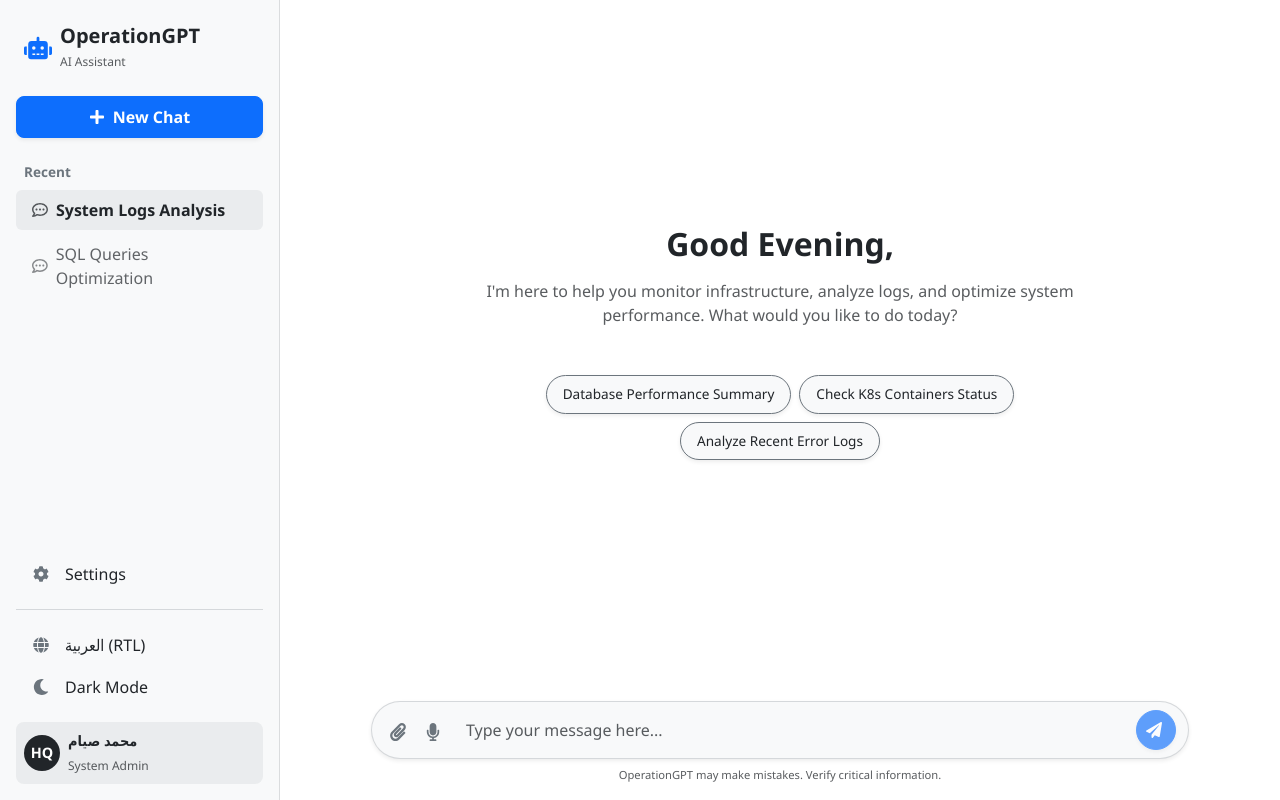
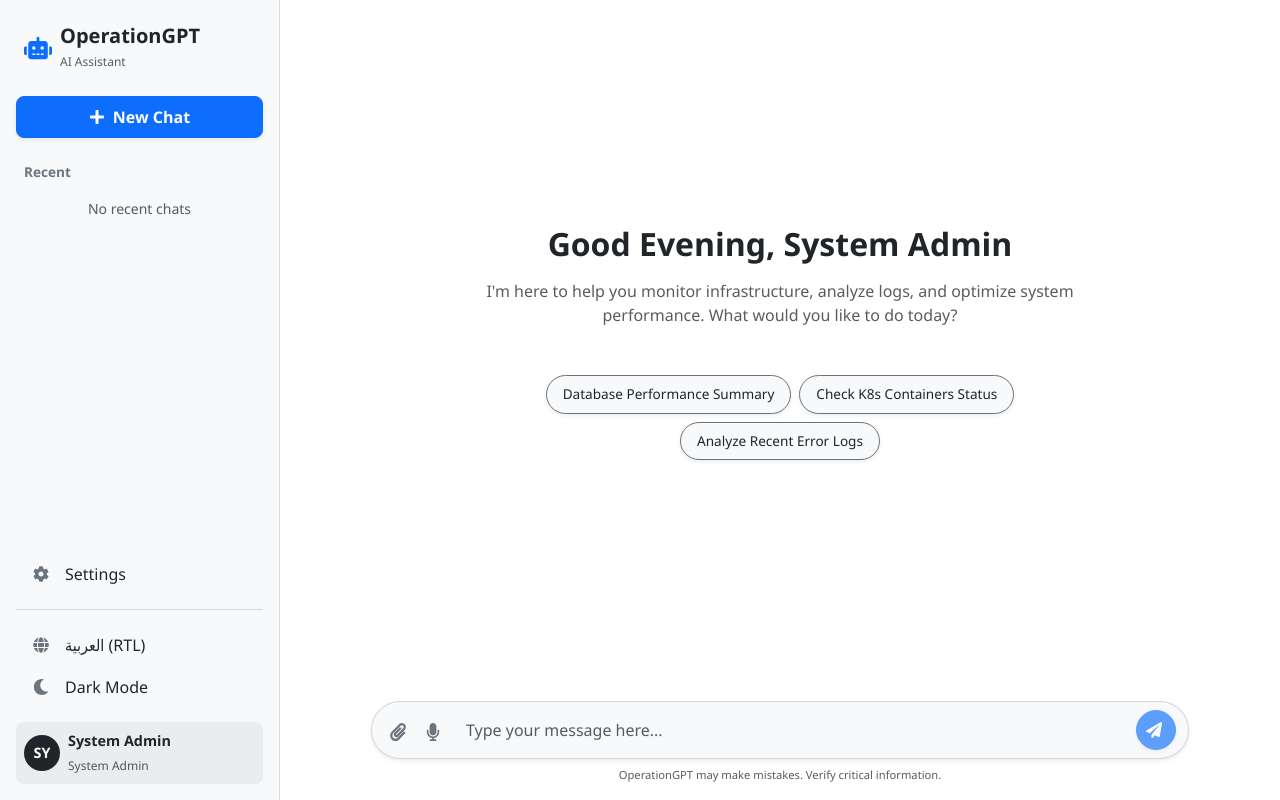
Before and after one commit to Ibrahimhassouna2022/OperationGpt, a React (Vite) app: page / in a window 1280 px wide. Built offline with nearby package versions, Linux system fonts and the light colour scheme.

Commit message:
feat: finalize UI state management, dynamic username, and english comments

```diff
--- a/src/App.jsx
+++ b/src/App.jsx
@@ -13,6 +13,22 @@ function App() {
   const [isDarkMode, setIsDarkMode] = useState(false);
   const [language, setLanguage] = useState("en");
   const [showSidebar, setShowSidebar] = useState(false);
+
+  // State management for chat sessions (Lifting State Up)
+  const [messages, setMessages] = useState([]);
+  const [chatHistory, setChatHistory] = useState([]);
+
+  // Triggers new chat session by saving current messages to history and clearing the chat window
+  const handleNewChat = () => {
+    if (messages.length > 0) {
+      const chatTitle = messages[0].text.substring(0, 20) + "...";
+      setChatHistory((prev) => [
+        { id: Date.now(), title: chatTitle, data: messages },
+        ...prev,
+      ]);
+      setMessages([]);
+    }
+  };
 
   // Determines layout direction (RTL/LTR) applied across the entire DOM
   const direction = language === "ar" ? "rtl" : "ltr";
@@ -49,6 +65,8 @@ function App() {
             toggleTheme={toggleTheme}
             language={language}
             toggleLanguage={toggleLanguage}
+            onNewChat={handleNewChat}
+            chatHistory={chatHistory}
           />
         </div>
 
@@ -67,13 +85,20 @@ function App() {
               toggleLanguage={toggleLanguage}
               isMobile={true}
               closeSidebar={handleSidebarClose}
+              onNewChat={handleNewChat}
+              chatHistory={chatHistory}
             />
           </Offcanvas.Body>
         </Offcanvas>
 
         {/* Main content area: hosts ChatWindow and serves as primary integration point with backend interactions */}
         <div className="flex-grow-1 d-flex flex-column h-100">
-          <ChatWindow language={language} toggleSidebar={handleSidebarShow} />
+          <ChatWindow
+            language={language}
+            toggleSidebar={handleSidebarShow}
+            messages={messages}
+            setMessages={setMessages}
+          />
         </div>
       </Container>
     </div>
--- a/src/components/Chat/ChatWindow.jsx
+++ b/src/components/Chat/ChatWindow.jsx
@@ -11,21 +11,29 @@ import {
 
 import "../../assets/css/chat.css";
 
-const ChatWindow = ({ language, toggleSidebar }) => {
-  // Manages input state, chat history, and loading state to control request lifecycle and prevent duplicate API calls
+// Receives messages and setMessages props from the parent App component
+const ChatWindow = ({
+  language = "en",
+  toggleSidebar,
+  messages,
+  setMessages,
+}) => {
   const [input, setInput] = useState("");
-  const [messages, setMessages] = useState([]);
   const [isLoading, setIsLoading] = useState(false);
 
-  // Reference to the last message element to ensure auto-scroll when new messages arrive from backend
+  // Extracts the username injected by the Laravel Blade environment
+  const userName = window.AppUser ? window.AppUser.name : "System Admin";
+
   const messagesEndRef = useRef(null);
   const scrollToBottom = () =>
     messagesEndRef.current?.scrollIntoView({ behavior: "smooth" });
   useEffect(() => scrollToBottom(), [messages]);
 
-  // Lightweight UI-level localization without affecting backend payload or API communication
   const t = {
-    greeting: language === "ar" ? "مساء الخير،" : "Good Evening,",
+    greeting:
+      language === "ar"
+        ? `مساء الخير، ${userName}`
+        : `Good Evening, ${userName}`,
     subtitle:
       language === "ar"
         ? "أنا هنا لمساعدتك في مراقبة البنية التحتية، وتحليل السجلات، وتحسين أداء النظام. ماذا تريد أن تفعل اليوم؟"
@@ -53,31 +61,23 @@ const ChatWindow = ({ language, toggleSidebar }) => {
   const handleSend = async (text = input) => {
     if (!text.trim() || isLoading) return;
 
-    // Optimistic UI update to immediately reflect user message before backend processing completes
     setMessages((prev) => [...prev, { id: Date.now(), role: "user", text }]);
     setInput("");
     setIsLoading(true);
 
     try {
-      // Sends payload to API service layer which handles communication with backend (expects JSON response)
       const response = await sendCommandToAI(text, "user");
 
-      /*
-       Normalizes backend response to support multiple response contracts
-       (reply / message) and reduce tight coupling with API structure
-      */
       const botReply =
         response.reply ||
         response.message ||
         (language === "ar" ? "تمت العملية بنجاح" : "Operation successful");
 
-      // Appends backend response to chat history while preserving chronological UI flow
       setMessages((prev) => [
         ...prev,
         { id: Date.now(), role: "bot", text: botReply },
       ]);
     } catch (error) {
-      // Handles network/API errors gracefully without breaking UI, with fallback messaging
       const errorMsg =
         language === "ar"
           ? "عذراً، حدث خطأ في الاتصال بالخادم."
@@ -87,12 +87,10 @@ const ChatWindow = ({ language, toggleSidebar }) => {
         { id: Date.now(), role: "bot", text: error.message || errorMsg },
       ]);
     } finally {
-      // Resets loading state to allow new requests
       setIsLoading(false);
     }
   };
 
-  // Determines chat bubble styling based on message source and language direction (RTL/LTR)
   const getBubbleClass = (role) => {
     if (role === "user")
       return language === "ar" ? "bubble-user-ar" : "bubble-user-en";
@@ -101,6 +99,7 @@ const ChatWindow = ({ language, toggleSidebar }) => {
 
   return (
     <div className="d-flex flex-column h-100 position-relative bg-body">
+      {/* Header section */}
       <div className="d-flex align-items-center p-3 border-bottom d-md-none">
         <Button
           variant="link"
@@ -112,10 +111,8 @@ const ChatWindow = ({ language, toggleSidebar }) => {
         <h5 className="mb-0 fw-bold text-primary">OperationGPT</h5>
       </div>
 
-      {/* Message container: renders chat history or empty state depending on data availability */}
       <div className="flex-grow-1 overflow-auto p-3 p-md-5 d-flex flex-column chat-scroll-area">
         {messages.length === 0 ? (
-          /* Empty state UI: provides predefined prompts to guide user input and trigger backend requests */
           <div className="m-auto text-center welcome-container">
             <h2 className="fw-bold mb-3">{t.greeting}</h2>
             <p className="text-muted mb-5 fs-6">{t.subtitle}</p>
@@ -134,7 +131,6 @@ const ChatWindow = ({ language, toggleSidebar }) => {
             </div>
           </div>
         ) : (
-          /* Chat history rendering based on state-driven message array synced with backend interaction */
           <div className="w-100 mx-auto pb-4 messages-container">
             {messages.map((msg) => (
               <div
@@ -145,14 +141,12 @@ const ChatWindow = ({ language, toggleSidebar }) => {
                   <div
                     className={`mt-auto mb-auto ${language === "ar" ? "ms-2" : "me-2"}`}
                   >
-                    {/* Visual indicator for AI/system responses to distinguish from user messages */}
                     <div className="bg-primary text-white rounded-circle d-flex align-items-center justify-content-center shadow-sm bot-avatar">
                       <FaRobot size={16} />
                     </div>
                   </div>
                 )}
 
-                {/* Binds UI representation with message state to reflect role-based styling */}
                 <div
                   className={`p-3 shadow-sm chat-bubble ${getBubbleClass(msg.role)} ${
                     msg.role === "user"
@@ -174,7 +168,6 @@ const ChatWindow = ({ language, toggleSidebar }) => {
                     <FaRobot size={14} />
                   </div>
                 </div>
-                {/* Loading indicator tied to isLoading state to reflect pending backend response */}
                 <div className="p-2 rounded-4 bg-body border border-secondary border-opacity-10 shadow-sm typing-container">
                   <span
                     className="spinner-grow spinner-grow-sm text-primary mx-1"
@@ -199,7 +192,6 @@ const ChatWindow = ({ language, toggleSidebar }) => {
         )}
       </div>
 
-      {/* Input layer: primary integration point where user request is constructed and sent to backend */}
       <div className="p-3 bg-body mx-auto w-100 input-container">
         <InputGroup
           size="lg"
@@ -227,7 +219,6 @@ const ChatWindow = ({ language, toggleSidebar }) => {
             className="bg-transparent border-0 shadow-none fs-6"
           />
 
-          {/* Prevents invalid or concurrent submissions during request processing */}
           <Button
             variant="primary"
             onClick={() => handleSend()}
--- a/src/components/Layout/Sidebar.jsx
+++ b/src/components/Layout/Sidebar.jsx
@@ -12,7 +12,18 @@ import {
 
 import "../../assets/css/sidebar.css";
 
-const Sidebar = ({ isDarkMode, toggleTheme, language, toggleLanguage }) => {
+// Receives onNewChat and chatHistory props from the App component
+const Sidebar = ({
+  isDarkMode,
+  toggleTheme,
+  language,
+  toggleLanguage,
+  onNewChat,
+  chatHistory,
+}) => {
+  // Extracts the username from the Laravel Blade environment
+  const userName = window.AppUser ? window.AppUser.name : "System Admin";
+
   const t = {
     title: "OperationGPT",
     subtitle: language === "ar" ? "مساعدك الذكي" : "AI Assistant",
@@ -31,7 +42,6 @@ const Sidebar = ({ isDarkMode, toggleTheme, language, toggleLanguage }) => {
         isDarkMode ? "bg-dark text-white" : "bg-body-tertiary text-body"
       }`}
     >
-      {/* Displays system identity; can be dynamically driven by backend branding/config data */}
       <div className="d-flex align-items-center mb-4 px-2 mt-2">
         <FaRobot className="text-primary fs-3 me-2" />
         <div>
@@ -40,48 +50,44 @@ const Sidebar = ({ isDarkMode, toggleTheme, language, toggleLanguage }) => {
         </div>
       </div>
 
-      {/* Triggers creation of a new chat session; expected to integrate with backend session/context reset endpoint */}
+      {/* Binds the new chat button to the handler function */}
       <Button
         variant="primary"
+        onClick={onNewChat}
         className="w-100 mb-4 d-flex align-items-center justify-content-center rounded-3 shadow-sm py-2"
       >
-        <FaPlus className="me-2" />{" "}
-        <span className="fw-bold">{t.newChat}</span>
+        <FaPlus className="me-2" /> <span className="fw-bold">{t.newChat}</span>
       </Button>
 
-      {/* Section header for chat history; currently static, intended to be populated via API */}
       <div className="mb-2 px-2 text-secondary fw-bold sidebar-section-title">
         {t.recent}
       </div>
 
-      {/* Represents chat sessions list; designed to bind with backend-provided session IDs */}
+      {/* Renders the list of chat sessions (either stored in memory or an empty state message) */}
       <Nav className="flex-column mb-auto overflow-auto">
+        {chatHistory && chatHistory.length > 0 ? (
+          chatHistory.map((chat) => (
             <Nav.Link
-          href="#"
-          className={`d-flex align-items-center rounded mb-1 px-3 py-2 bg-secondary bg-opacity-10 fw-semibold ${
-            isDarkMode ? "text-light" : "text-dark"
-          }`}
-        >
-          <FaRegCommentDots className="me-2 text-muted" />
-          {language === "ar"
-            ? "تحليل سجلات النظام"
-            : "System Logs Analysis"}
-        </Nav.Link>
-        <Nav.Link
+              key={chat.id}
               href="#"
               className={`d-flex align-items-center rounded mb-1 px-3 py-2 sidebar-link-faded ${
                 isDarkMode ? "text-light" : "text-dark"
               }`}
             >
               <FaRegCommentDots className="me-2 text-muted" />
-          {language === "ar"
-            ? "تحسين استعلامات SQL"
-            : "SQL Queries Optimization"}
+              <span className="text-truncate" style={{ maxWidth: "180px" }}>
+                {chat.title}
+              </span>
             </Nav.Link>
+          ))
+        ) : (
+          <div className="text-muted small px-3 py-2 text-center">
+            {language === "ar" ? "لا توجد محادثات سابقة" : "No recent chats"}
+          </div>
+        )}
       </Nav>
 
       <div className="mt-auto">
-        {/* Entry point for system settings; expected to connect to settings page or modal backed by API */}
         <Button
           variant="link"
           className={`w-100 d-flex align-items-center mb-3 text-decoration-none px-3 ${
@@ -93,7 +99,6 @@ const Sidebar = ({ isDarkMode, toggleTheme, language, toggleLanguage }) => {
         </Button>
 
         <div className="pt-3 border-top border-secondary border-opacity-25">
-          {/* UI-level language toggle; does not affect backend payload or API behavior */}
           <Button
             variant="link"
             className={`w-100 d-flex align-items-center mb-1 text-decoration-none px-3 ${
@@ -105,7 +110,6 @@ const Sidebar = ({ isDarkMode, toggleTheme, language, toggleLanguage }) => {
             {t.langToggle}
           </Button>
 
-          {/* Theme toggle (Dark/Light); affects presentation layer only */}
           <Button
             variant="link"
             className={`w-100 d-flex align-items-center mb-3 text-decoration-none px-3 ${
@@ -121,13 +125,18 @@ const Sidebar = ({ isDarkMode, toggleTheme, language, toggleLanguage }) => {
             {isDarkMode ? t.lightMode : t.darkMode}
           </Button>
 
-          {/* Represents current user context; can be dynamically populated via authentication/user profile API */}
+          {/* Displays the dynamic username */}
           <div className="d-flex align-items-center bg-secondary bg-opacity-10 p-2 rounded-3 mt-2">
             <div className="bg-dark text-white rounded-circle d-flex align-items-center justify-content-center me-2 user-avatar">
-              HQ
+              {userName.substring(0, 2).toUpperCase()}
             </div>
             <div>
-              <strong className="d-block user-name">محمد صيام</strong>
+              <strong
+                className="d-block user-name text-truncate"
+                style={{ maxWidth: "120px" }}
+              >
+                {userName}
+              </strong>
               <small className="text-muted user-role">{t.role}</small>
             </div>
           </div>
```
Also changed, not shown: 1 other file (tests, documents, lock files or other folders). Lines whose indentation alone changed are shown as unchanged.
